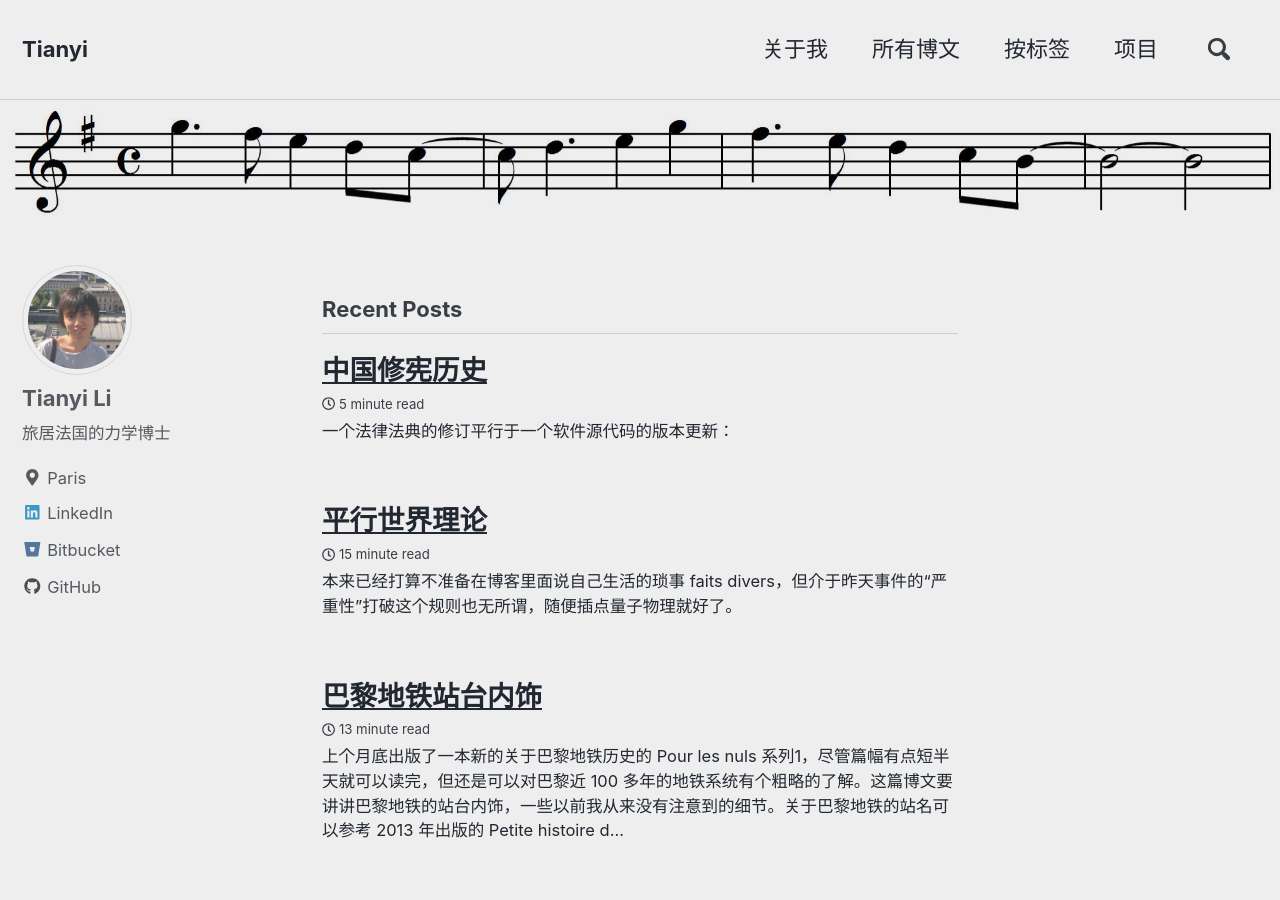
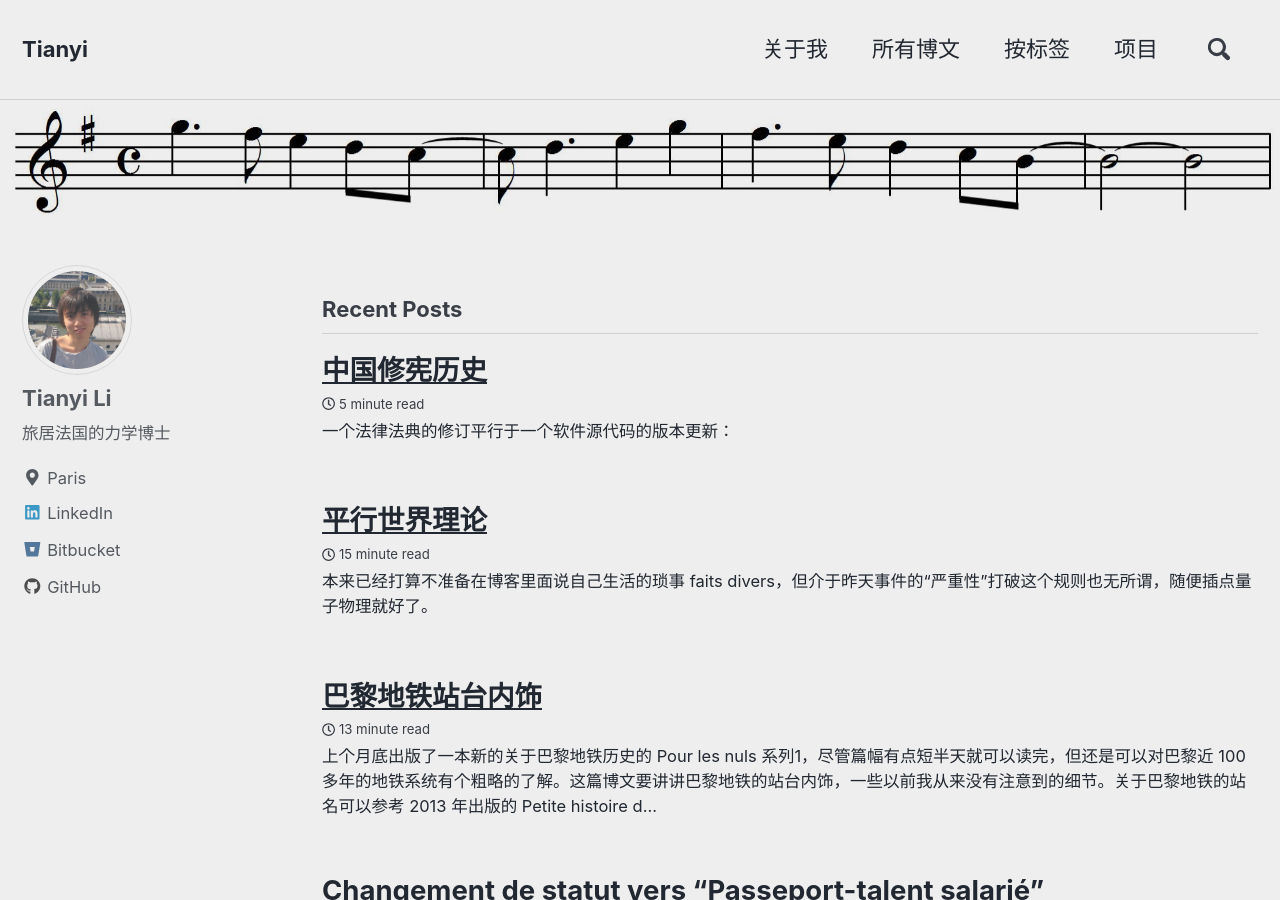
Before and after one commit to tianyikillua/tianyikillua.github.io, a Jekyll site: the page built from index.html, in a window 1280 px wide and 900 px high. Built offline with Jekyll 4.4.1, drawn with Linux system fonts in a browser that asks for light colours; nearby versions of some CDN libraries; the list of posts is cut into pages by our own code; comment, search, counter and statistics services are not loaded; a style sheet for code colours, icons or effects is not loaded.

Commit message:
suppress spaces for archive

```diff
--- a/_sass/minimal-mistakes/_archive.scss
+++ b/_sass/minimal-mistakes/_archive.scss
@@ -8,12 +8,12 @@
   @include breakpoint($large) {
     float: right;
     width: calc(100% - #{$right-sidebar-width-narrow});
-    padding-right: $right-sidebar-width-narrow;
+    padding-right: 0;
   }
 
   @include breakpoint($x-large) {
     width: calc(100% - #{$right-sidebar-width});
-    padding-right: $right-sidebar-width;
+    padding-right: 0;
   }
 }
 
```
